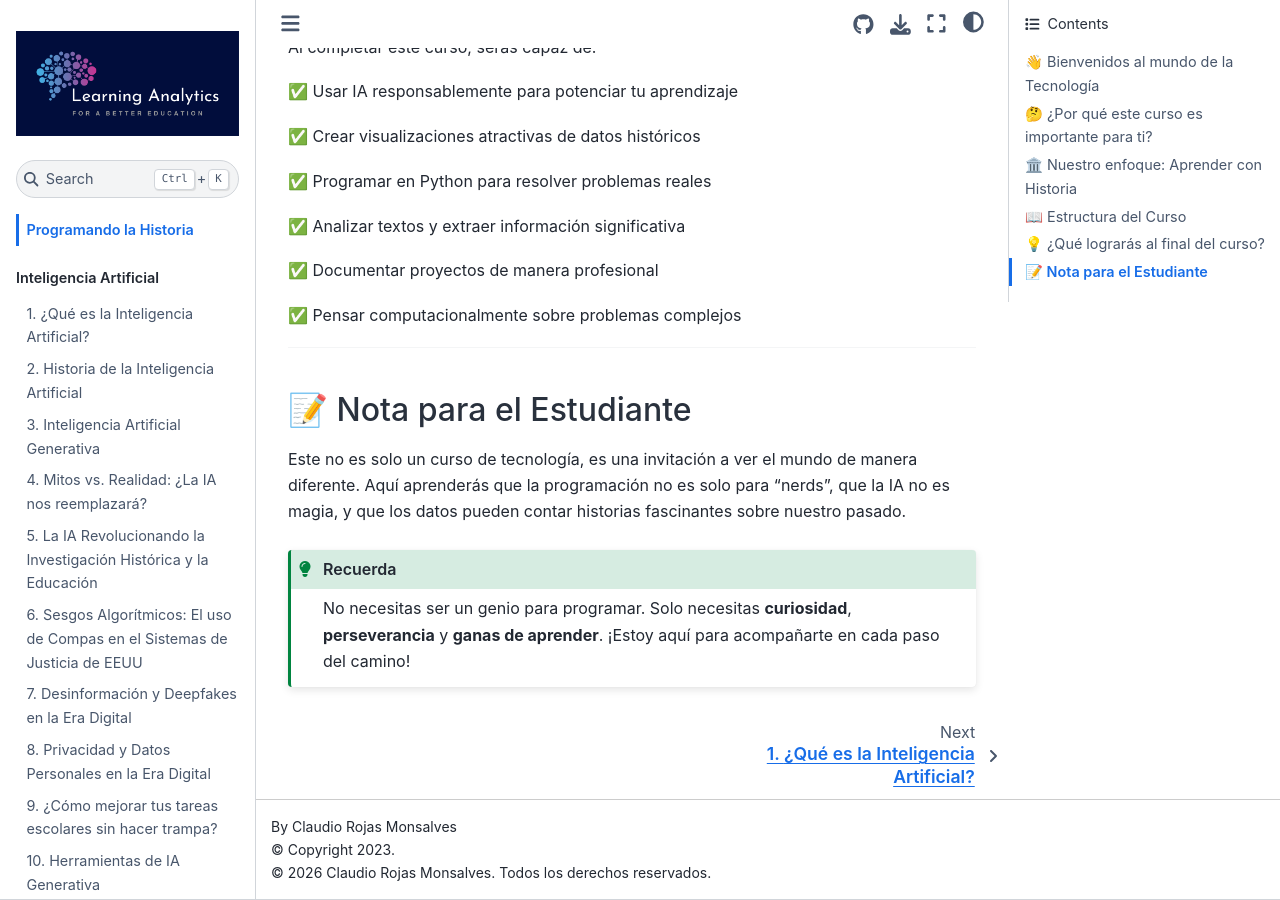
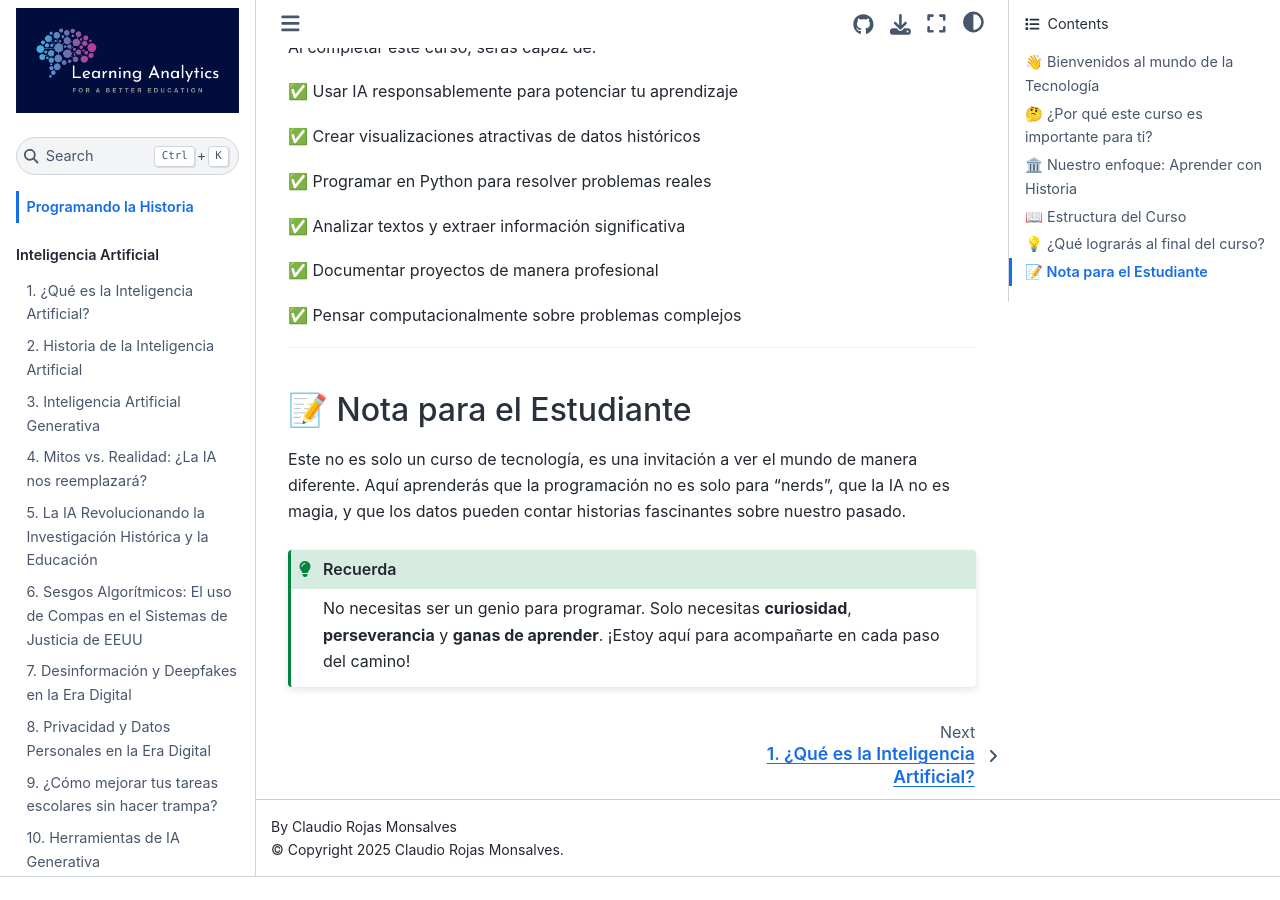
Before and after one commit to ClaudioRojasMon/apuntes_2025, a Jupyter Book: the page built from intro.md, in a window 1280 px wide and 900 px high, scrolled down 2859 px. Built offline with Jupyter Book 1.0.4 settings and Sphinx 7.4.7 and the Sphinx Book theme 1.1.4, drawn with Linux system fonts in a browser that asks for light colours; after the commit the page ends 3736 px from its top, so only the background shows below that; some of the changed lines change nothing that is shown.

Commit message:
Actualiza config

```diff
--- a/_config.yml
+++ b/_config.yml
@@ -2,33 +2,21 @@
 title: Programando la Historia
 author: Claudio Rojas Monsalves
 logo: Original.png
-
-# Force re-execution of notebooks on each build.
 execute:
   execute_notebooks: 'off'
-
-# Define the name of the latex output file for PDF builds
 latex:
   latex_documents:
     targetname: book.tex
-
-# Add a bibtex file so that we can create citations
 bibtex_bibfiles:
   - references.bib
-
 sphinx:
   config:
     bibtex_reference_style: author_year
-
-# Information about where the book exists on the web
+    copyright: "2025 Claudio Rojas Monsalves"
 repository:
   url: https://github.com/ClaudioRojasMon/apuntes_2025
   path_to_book: .
   branch: main
-
-# Add GitHub buttons to your book
 html:
   use_issues_button: true
   use_repository_button: true
-  extra_footer: |
-    <p>© 2026 Claudio Rojas Monsalves. Todos los derechos reservados.</p>
```
